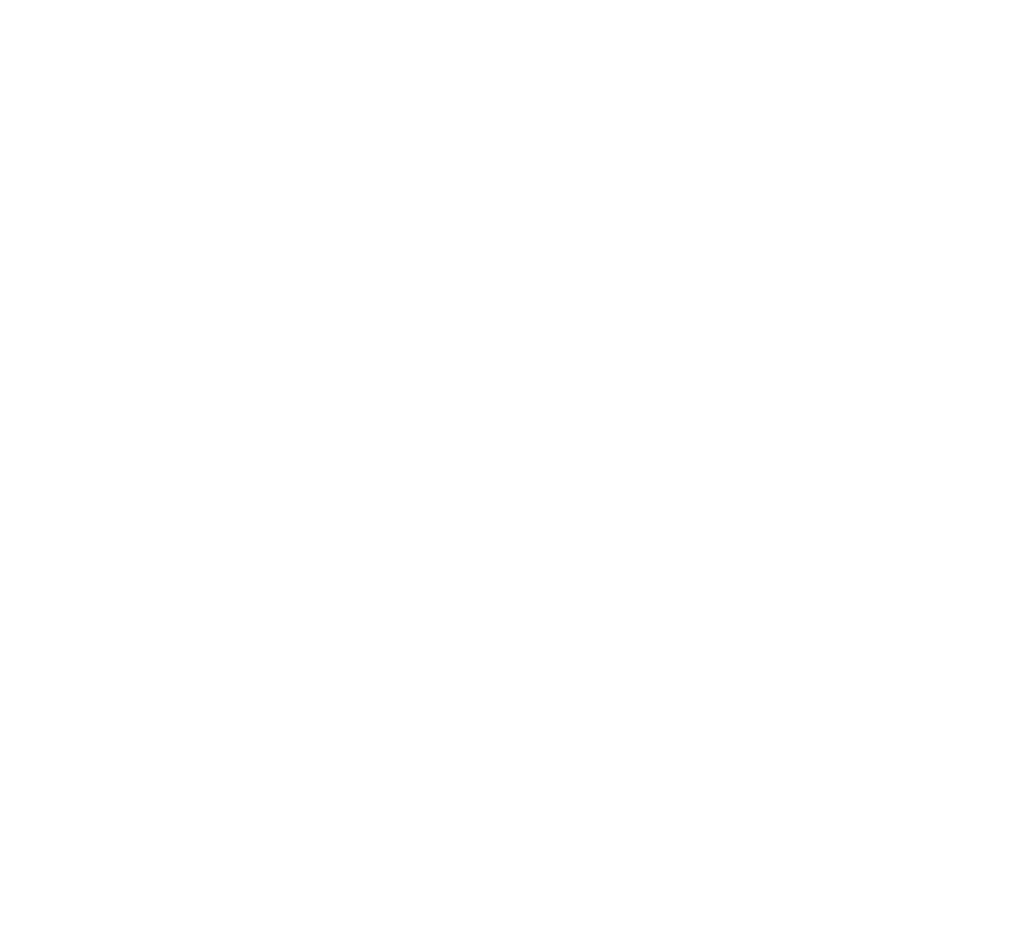
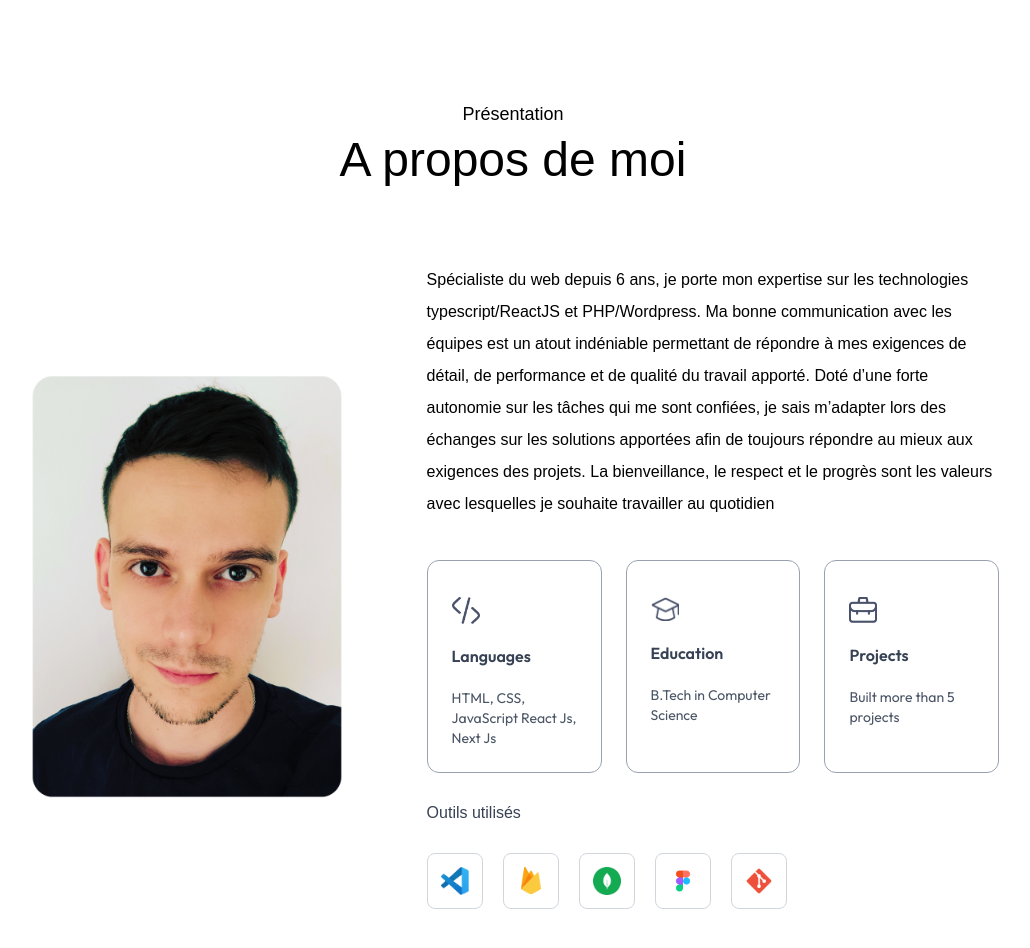
Before and after one commit to LaurentMaz/portfolio, a Next.js app: page / in a window 1280 px wide. Shown: the part 740-1688 px from the top of the page, without its empty margins (127-1157 px from the left). Before the commit the page ends 800 px from the top, so only its background shows below. Built offline with nearby package versions, Linux system fonts and the light colour scheme; a web font is replaced by a local one.

Commit message:
ADD about section and shadow tailwind conf

```diff
--- a/app/globals.css
+++ b/app/globals.css
@@ -17,6 +17,8 @@
   --color-darkTheme: var(--darkTheme);
   --font-ovo: "Ovo", sans-serif;
   --font-outfit: "Outfit", sans-serif;
+  --shadow-black: 4px 4px 0 #000;
+  --shadow-white: 4px 4px 0 #fff;
 }
 
 @media (prefers-color-scheme: dark) {
--- a/app/layout.tsx
+++ b/app/layout.tsx
@@ -23,7 +23,7 @@ export default function RootLayout({
   children: React.ReactNode;
 }>) {
   return (
-    <html lang="fr">
+    <html lang="fr" className="scroll-smooth">
       <body
         className={`${outfit.className} ${ovo.className} antialiased leading-8 overflow-x-hidden`}
       >
--- a/app/page.tsx
+++ b/app/page.tsx
@@ -1,4 +1,5 @@
 "use client";
+import About from "@/components/About";
 import Header from "@/components/Header";
 import Navbar from "@/components/Navbar";
 
@@ -7,6 +8,7 @@ export default function Home() {
     <>
       <Navbar />
       <Header />
+      <About />
     </>
   );
 }
--- /dev/null
+++ b/components/About.tsx
@@ -0,0 +1,59 @@
+import Image from "next/image";
+import React from "react";
+import { assets, infoList, toolsData } from "@/assets/assets";
+
+const About = () => {
+  return (
+    <div id="about" className="w-full px-[12%] py-10 scroll-mt-20">
+      <h4 className="text-center mb-2 text-lg font-ovo">Présentation</h4>
+      <h2 className="text-center text-5xl font-ovo">A propos de moi</h2>
+      <div className="flex w-full flex-col lg:flex-row items-center gap-20 my-20">
+        <div className="w-64 sm:w-80 rounded-3xl max-w-none">
+          <Image
+            src={assets.user_image}
+            alt="image de profil"
+            className="w-full rounded-3xl"
+          />
+        </div>
+        <div className="flex-1">
+          <p className="mb-10 max-w-2xl font-ovo">
+            Spécialiste du web depuis 6 ans, je porte mon expertise sur les
+            technologies typescript/ReactJS et PHP/Wordpress. Ma bonne
+            communication avec les équipes est un atout indéniable permettant de
+            répondre à mes exigences de détail, de performance et de qualité du
+            travail apporté. Doté d’une forte autonomie sur les tâches qui me
+            sont confiées, je sais m’adapter lors des échanges sur les solutions
+            apportées afin de toujours répondre au mieux aux exigences des
+            projets. La bienveillance, le respect et le progrès sont les valeurs
+            avec lesquelles je souhaite travailler au quotidien
+          </p>
+          <ul className="grid grid-cols-1 sm:grid-cols-3 gap-6 max-w-2xl">
+            {infoList.map(({ icon, iconDark, title, description }, index) => (
+              <li
+                key={index}
+                className="border-[0.5px] border-gray-400 rounded-xl p-6 cursor-pointer hover:bg-lightHover hover:-translate-y-1 duration-500 hover:shadow-black"
+              >
+                <Image src={icon} alt={title} className="w-7 mt-3" />
+                <h3 className="my-4 font-semibold text-gray-700">{title}</h3>
+                <p className="text-gray-600 text-sm">{description}</p>
+              </li>
+            ))}
+          </ul>
+          <h4 className="my-6 text-gray-700 font-ovo">Outils utilisés</h4>
+          <ul className="flex items-center gap-3 sm:gap-5">
+            {toolsData.map((tool, index) => (
+              <li
+                key={index}
+                className="flex items-center justify-center w-12 sm:w-14 aspect-square border border-gray-300 rounded-lg cursor-pointer hover:-translate-y-1 duration-500"
+              >
+                <Image src={tool} alt="outil" className="w-5 sm:w-7" />
+              </li>
+            ))}
+          </ul>
+        </div>
+      </div>
+    </div>
+  );
+};
+
+export default About;
```
Also changed, not shown: assets/user-image.png.
